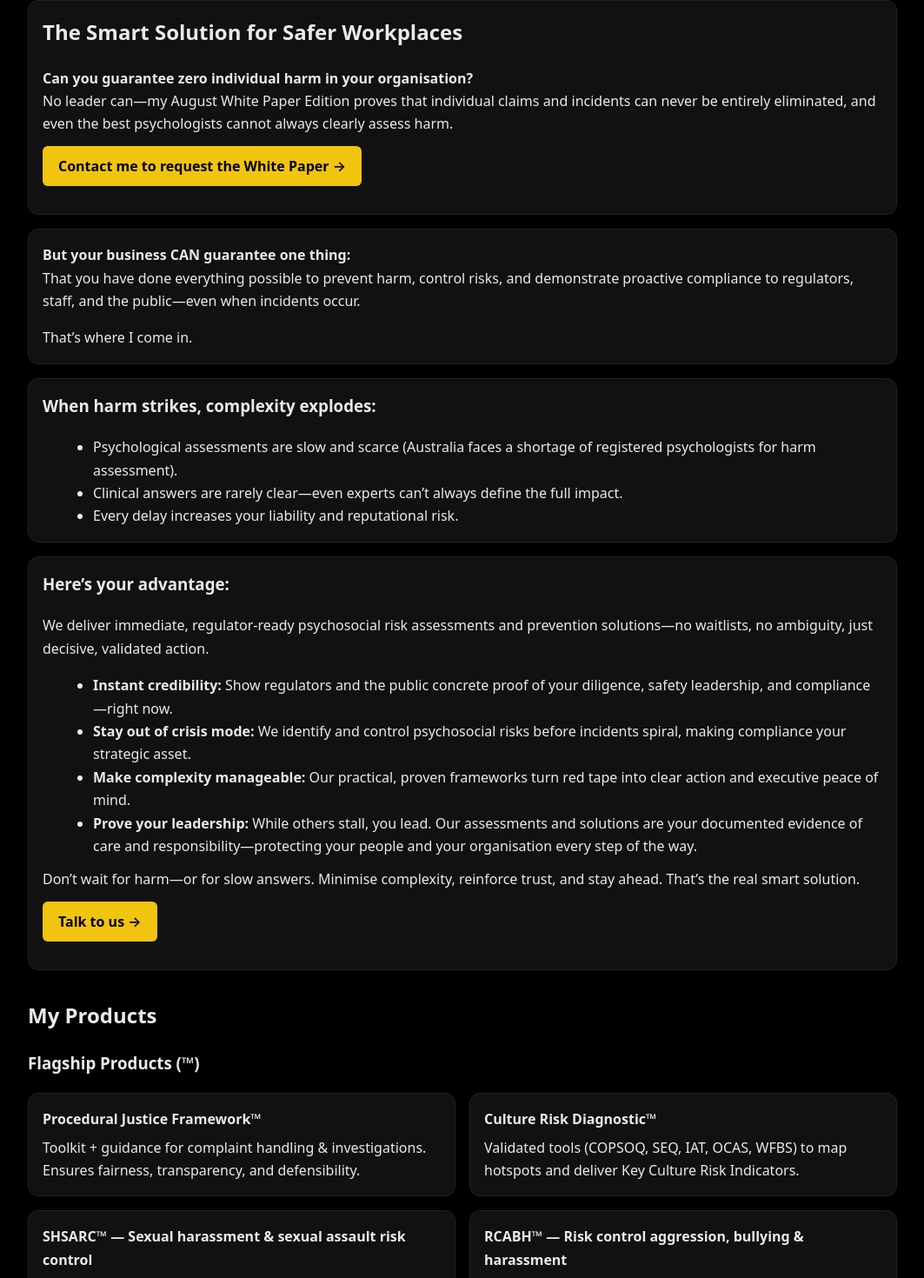
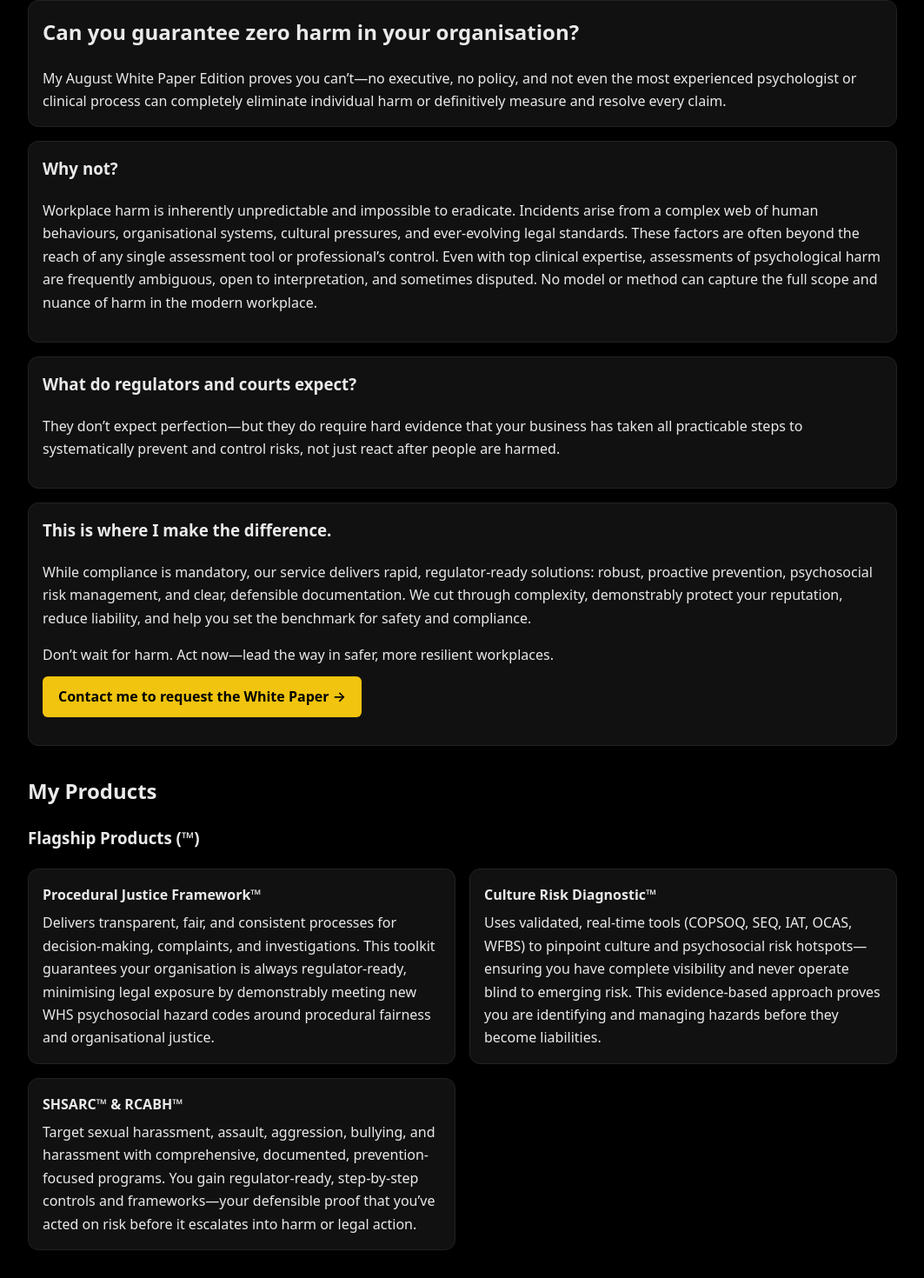
Before and after one commit to AlbertoRMelgoza/AdMeliorem, a Next.js app: page / in a window 1280 px wide. Shown: the part 583-2053 px from the top of the page at 87% size, without its empty margins (108-1171 px from the left). Built offline with nearby package versions, Linux system fonts and the light colour scheme.

Commit message:
Update page.tsx

```diff
--- a/app/page.tsx
+++ b/app/page.tsx
@@ -69,15 +69,44 @@ export default function Page() {
         </div>
       </section>
 
-      {/* Smart Solution section */}
+      {/* Smart Solution / Thought Leadership — EXACT COPY PROVIDED */}
       <section style={{ marginTop: 32, display: "grid", gap: 16 }}>
-        {/* Hook */}
         <div style={card}>
-          <h2 style={{ marginTop: 0 }}>The Smart Solution for Safer Workplaces</h2>
-          <p style={{ margin: 0 }}>
-            <strong>Can you guarantee zero individual harm in your organisation?</strong><br />
-            No leader can—my August White Paper Edition proves that individual claims and incidents can never be entirely
-            eliminated, and even the best psychologists cannot always clearly assess harm.
+          <h2 style={{ marginTop: 0 }}>Can you guarantee zero harm in your organisation?</h2>
+          <p style={{ marginTop: 8, marginBottom: 0 }}>
+            My August White Paper Edition proves you can’t—no executive, no policy, and not even the most experienced
+            psychologist or clinical process can completely eliminate individual harm or definitively measure and resolve every claim.
+          </p>
+        </div>
+
+        <div style={card}>
+          <h3 style={{ marginTop: 0 }}>Why not?</h3>
+          <p style={{ marginTop: 8 }}>
+            Workplace harm is inherently unpredictable and impossible to eradicate. Incidents arise from a complex web of
+            human behaviours, organisational systems, cultural pressures, and ever-evolving legal standards. These factors
+            are often beyond the reach of any single assessment tool or professional’s control. Even with top clinical
+            expertise, assessments of psychological harm are frequently ambiguous, open to interpretation, and sometimes
+            disputed. No model or method can capture the full scope and nuance of harm in the modern workplace.
+          </p>
+        </div>
+
+        <div style={card}>
+          <h3 style={{ marginTop: 0 }}>What do regulators and courts expect?</h3>
+          <p style={{ marginTop: 8 }}>
+            They don’t expect perfection—but they do require hard evidence that your business has taken all practicable
+            steps to systematically prevent and control risks, not just react after people are harmed.
+          </p>
+        </div>
+
+        <div style={card}>
+          <h3 style={{ marginTop: 0 }}>This is where I make the difference.</h3>
+          <p style={{ marginTop: 8 }}>
+            While compliance is mandatory, our service delivers rapid, regulator-ready solutions: robust, proactive
+            prevention, psychosocial risk management, and clear, defensible documentation. We cut through complexity,
+            demonstrably protect your reputation, reduce liability, and help you set the benchmark for safety and compliance.
+          </p>
+          <p style={{ marginTop: 12, marginBottom: 0 }}>
+            Don’t wait for harm. Act now—lead the way in safer, more resilient workplaces.
           </p>
           <p style={{ marginTop: 12 }}>
             <a
@@ -96,61 +125,59 @@ export default function Page() {
             </a>
           </p>
         </div>
+      </section>
 
-        {/* Truth + Stakes */}
+      {/* Products & Services — UPDATED EXACTLY AS REQUESTED */}
+      <section>
+        <h2 style={h2}>My Products</h2>
+
+        <h3 style={{ marginTop: 16 }}>Flagship Products (™)</h3>
+        <div style={{ display: "grid", gridTemplateColumns: "repeat(2, 1fr)", gap: 16 }}>
+          {/* Procedural Justice Framework™ */}
+          <a href="/products/procedural-justice-framework" style={{ color: "inherit", textDecoration: "none" }}>
             <div style={card}>
-          <p style={{ marginTop: 0 }}>
-            <strong>But your business CAN guarantee one thing:</strong><br />
-            That you have done everything possible to prevent harm, control risks, and demonstrate proactive compliance
-            to regulators, staff, and the public—even when incidents occur.
+              <h4 style={{ margin: "0 0 6px" }}>Procedural Justice Framework™</h4>
+              <p style={{ margin: 0 }}>
+                Delivers transparent, fair, and consistent processes for decision-making, complaints, and investigations.
+                This toolkit guarantees your organisation is always regulator-ready, minimising legal exposure by
+                demonstrably meeting new WHS psychosocial hazard codes around procedural fairness and organisational justice.
               </p>
-          <p style={{ marginBottom: 0 }}>That’s where I come in.</p>
             </div>
+          </a>
 
-        {/* When harm strikes */}
+          {/* Culture Risk Diagnostic™ */}
+          <a href="/products/culture-risk-diagnostic" style={{ color: "inherit", textDecoration: "none" }}>
             <div style={card}>
-          <h3 style={{ marginTop: 0 }}>When harm strikes, complexity explodes:</h3>
-          <ul style={{ margin: "8px 0 0 18px" }}>
-            <li>
-              Psychological assessments are slow and scarce (Australia faces a shortage of registered psychologists for
-              harm assessment).
-            </li>
-            <li>
-              Clinical answers are rarely clear—even experts can’t always define the full impact.
-            </li>
-            <li>Every delay increases your liability and reputational risk.</li>
-          </ul>
+              <h4 style={{ margin: "0 0 6px" }}>Culture Risk Diagnostic™</h4>
+              <p style={{ margin: 0 }}>
+                Uses validated, real-time tools (COPSOQ, SEQ, IAT, OCAS, WFBS) to pinpoint culture and psychosocial risk
+                hotspots—ensuring you have complete visibility and never operate blind to emerging risk. This evidence-based
+                approach proves you are identifying and managing hazards before they become liabilities.
+              </p>
             </div>
+          </a>
 
-        {/* Advantage + Proof */}
+          {/* SHSARC™ & RCABH™ (combined card) */}
+          <a href="/products/shsarc-rcabh" style={{ color: "inherit", textDecoration: "none" }}>
             <div style={card}>
-          <h3 style={{ marginTop: 0 }}>Here’s your advantage:</h3>
-          <p style={{ marginTop: 0 }}>
-            We deliver immediate, regulator-ready psychosocial risk assessments and prevention solutions—no waitlists, no
-            ambiguity, just decisive, validated action.
+              <h4 style={{ margin: "0 0 6px" }}>SHSARC™ &amp; RCABH™</h4>
+              <p style={{ margin: 0 }}>
+                Target sexual harassment, assault, aggression, bullying, and harassment with comprehensive, documented,
+                prevention-focused programs. You gain regulator-ready, step-by-step controls and frameworks—your defensible
+                proof that you’ve acted on risk before it escalates into harm or legal action.
               </p>
-          <ul style={{ margin: "8px 0 0 18px" }}>
-            <li>
-              <strong>Instant credibility:</strong> Show regulators and the public concrete proof of your diligence,
-              safety leadership, and compliance—right now.
-            </li>
-            <li>
-              <strong>Stay out of crisis mode:</strong> We identify and control psychosocial risks before incidents
-              spiral, making compliance your strategic asset.
-            </li>
-            <li>
-              <strong>Make complexity manageable:</strong> Our practical, proven frameworks turn red tape into clear
-              action and executive peace of mind.
-            </li>
-            <li>
-              <strong>Prove your leadership:</strong> While others stall, you lead. Our assessments and solutions are
-              your documented evidence of care and responsibility—protecting your people and your organisation every step
-              of the way.
-            </li>
-          </ul>
-          <p style={{ marginTop: 12, marginBottom: 0 }}>
-            Don’t wait for harm—or for slow answers. Minimise complexity, reinforce trust, and stay ahead. That’s the
-            real smart solution.
+            </div>
+          </a>
+        </div>
+      </section>
+
+      {/* Final CTA — EXACT STATEMENT PROVIDED */}
+      <section style={{ marginTop: 32 }}>
+        <div style={{ ...card, background: "#151515" }}>
+          <h2 style={{ marginTop: 0 }}>Ready to prove you’re the leader in workplace safety?</h2>
+          <p style={{ marginTop: 8 }}>
+            Don’t let complexity or psychologist shortages leave your organisation exposed. Let’s future-proof your
+            compliance, reputation, and employee wellbeing—get protected today.
           </p>
           <p style={{ marginTop: 12 }}>
             <a
@@ -159,61 +186,15 @@ export default function Page() {
                 display: "inline-block",
                 backgroundColor: "#f1c40f",
                 color: "#000",
-                padding: "10px 18px",
+                padding: "12px 20px",
                 borderRadius: 6,
-                fontWeight: 600,
+                fontWeight: 700,
                 textDecoration: "none",
               }}
-              aria-label="Contact to get immediate, regulator-ready psychosocial risk assessments"
             >
-              Talk to us →
+              Contact me →
             </a>
           </p>
-        </div>
-      </section>
-
-      {/* Products & Services */}
-      <section>
-        <h2 style={h2}>My Products</h2>
-
-        <h3 style={{ marginTop: 16 }}>Flagship Products (™)</h3>
-        <div style={{ display: "grid", gridTemplateColumns: "repeat(2, 1fr)", gap: 16 }}>
-          <a href="/products/procedural-justice-framework" style={{ color: "inherit", textDecoration: "none" }}>
-            <div style={card}>
-              <h4 style={{ margin: "0 0 6px" }}>Procedural Justice Framework™</h4>
-              <p style={{ margin: 0 }}>
-                Toolkit + guidance for complaint handling &amp; investigations. Ensures fairness, transparency, and
-                defensibility.
-              </p>
-            </div>
-          </a>
-
-          <a href="/products/culture-risk-diagnostic" style={{ color: "inherit", textDecoration: "none" }}>
-            <div style={card}>
-              <h4 style={{ margin: "0 0 6px" }}>Culture Risk Diagnostic™</h4>
-              <p style={{ margin: 0 }}>
-                Validated tools (COPSOQ, SEQ, IAT, OCAS, WFBS) to map hotspots and deliver Key Culture Risk Indicators.
-              </p>
-            </div>
-          </a>
-
-          <a href="/products/shsarc" style={{ color: "inherit", textDecoration: "none" }}>
-            <div style={card}>
-              <h4 style={{ margin: "0 0 6px" }}>SHSARC™ — Sexual harassment &amp; sexual assault risk control</h4>
-              <p style={{ margin: 0 }}>
-                3-day, 11-module talent management program focused on prevention, indicators, and defensible controls.
-              </p>
-            </div>
-          </a>
-
-          <a href="/products/rcabh" style={{ color: "inherit", textDecoration: "none" }}>
-            <div style={card}>
-              <h4 style={{ margin: "0 0 6px" }}>RCABH™ — Risk control aggression, bullying &amp; harassment</h4>
-              <p style={{ margin: 0 }}>
-                4-day, 13-module talent management program delivering practical, regulator-ready prevention measures.
-              </p>
-            </div>
-          </a>
         </div>
       </section>
     </main>
```
Lines whose indentation alone changed are shown as unchanged.
